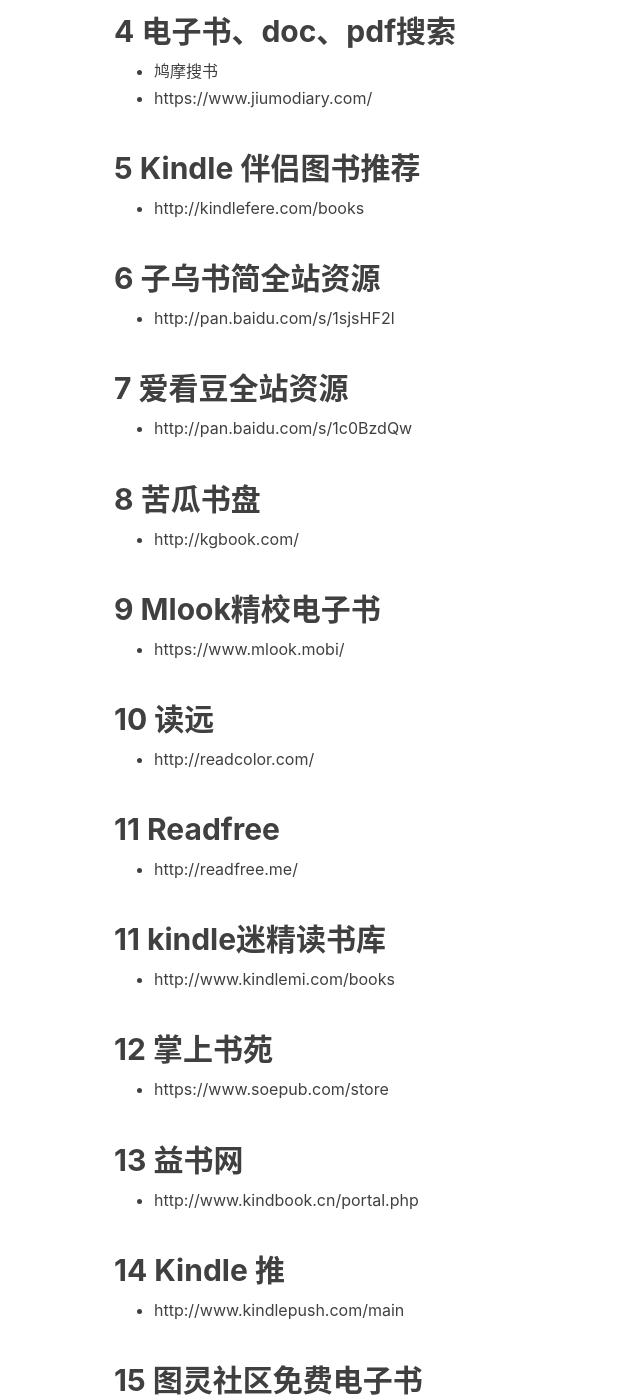
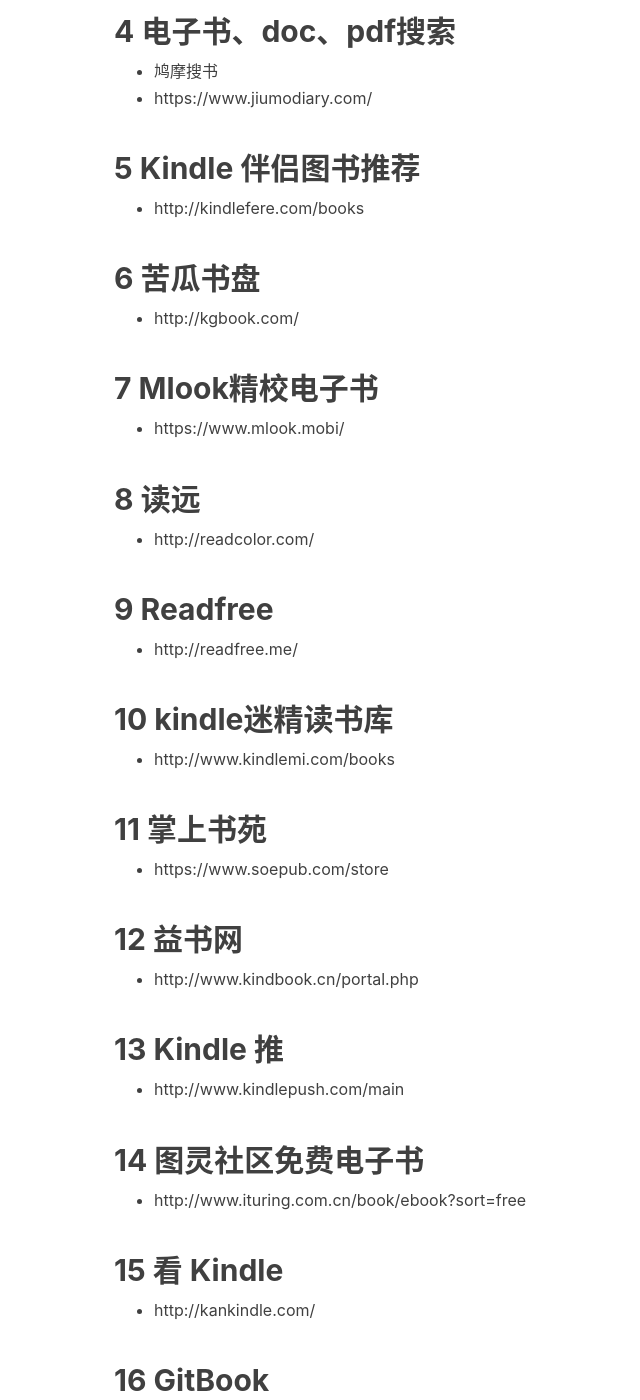
Before and after one commit to jeany09/jeany09.github.io, a Jekyll site: the page built from _posts/2016-11-21-kindle资源.md, in a window 1280 px wide and 1400 px high, scrolled down 1136 px. Shown: the whole window, without its empty margins (151-791 px from the left). Built offline with Jekyll 4.4.1, drawn with Linux system fonts in a browser that asks for light colours; nearby versions of some CDN libraries; comment, search, counter and statistics services are not loaded; some of the changed text lies outside the part shown.

Commit message:
Update 2016-11-21-kindle资源.md

```diff
--- a/_posts/2016-11-21-kindle资源.md
+++ b/_posts/2016-11-21-kindle资源.md
@@ -36,43 +36,37 @@
 ## 5 Kindle 伴侣图书推荐
 - http://kindlefere.com/books
 
-## 6 子乌书简全站资源
-- http://pan.baidu.com/s/1sjsHF2l
-
-## 7 爱看豆全站资源
-- http://pan.baidu.com/s/1c0BzdQw
-
-## 8 苦瓜书盘
+## 6 苦瓜书盘
 - http://kgbook.com/
 
-## 9 Mlook精校电子书
+## 7 Mlook精校电子书
 - https://www.mlook.mobi/
 
-## 10 读远
+## 8 读远
 - http://readcolor.com/
 
-## 11 Readfree
+## 9 Readfree
 - http://readfree.me/
 
-## 11 kindle迷精读书库
+## 10 kindle迷精读书库
 - http://www.kindlemi.com/books
 
-## 12 掌上书苑
+## 11 掌上书苑
 - https://www.soepub.com/store
 
-## 13 益书网
+## 12 益书网
 - http://www.kindbook.cn/portal.php
 
-## 14 Kindle 推
+## 13 Kindle 推
 - http://www.kindlepush.com/main
 
-## 15 图灵社区免费电子书
+## 14 图灵社区免费电子书
 - http://www.ituring.com.cn/book/ebook?sort=free
 
-## 16 看 Kindle
+## 15 看 Kindle
 - http://kankindle.com/
 
-## 17 GitBook
+## 16 GitBook
 - https://www.gitbook.com/explore
 
 
```
